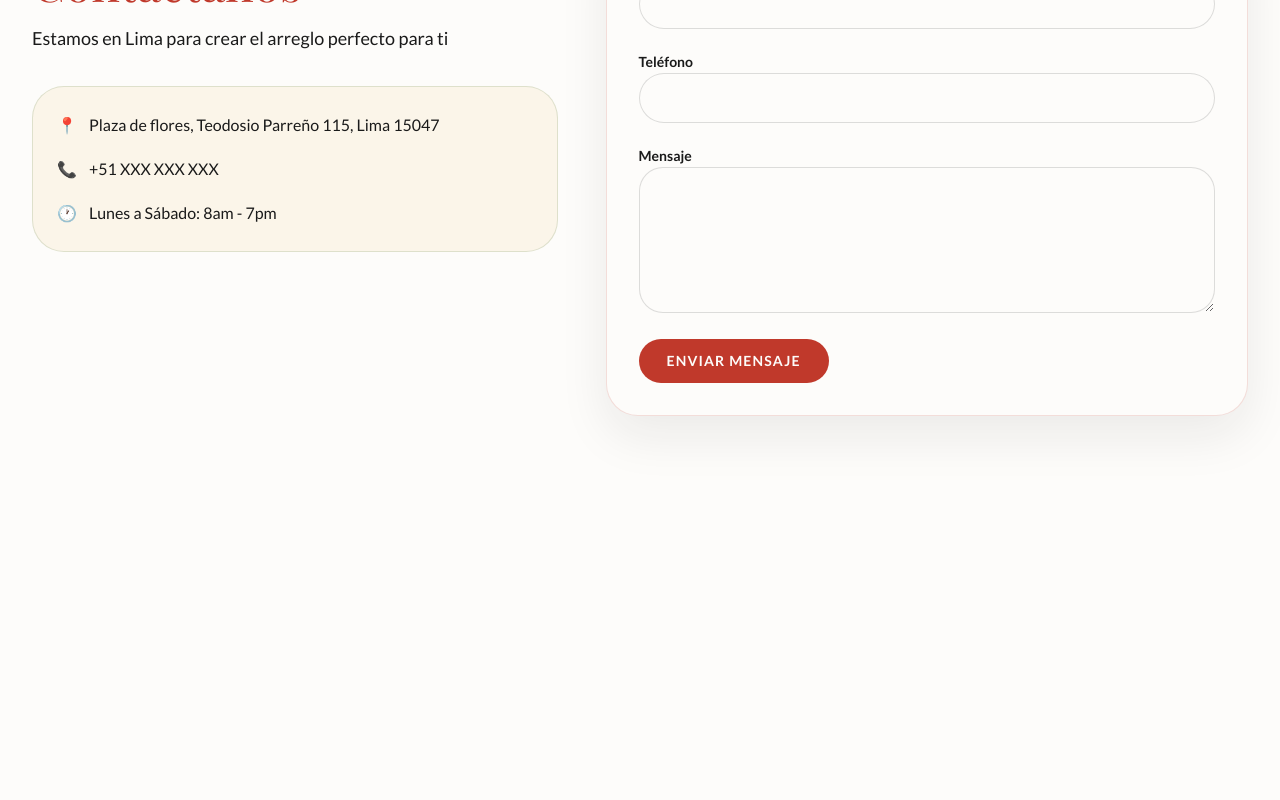
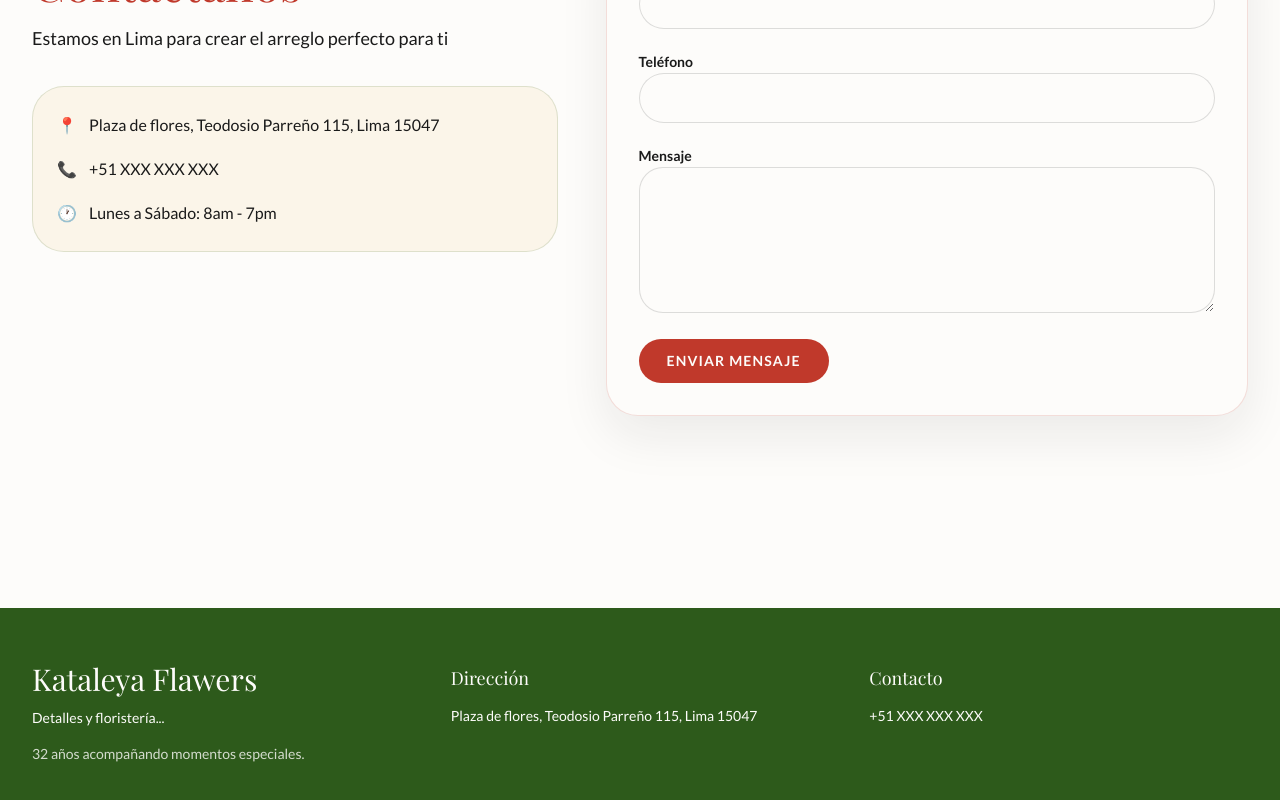
Before and after one commit to andrest04/kataleya-flawers-web, a Next.js app: page / in a window 1280 px wide. Shown: the part 3005-3805 px from the top of the page. Before the commit the page ends 3613 px from the top, so only its background shows below. Built offline with nearby package versions, Linux system fonts and the light colour scheme.

Commit message:
chore: update .gitignore and README, add Footer component to layout, refine metadata in RootLayout

```diff
--- a/src/app/layout.tsx
+++ b/src/app/layout.tsx
@@ -4,6 +4,7 @@ import { Analytics } from "@vercel/analytics/next";
 import { SpeedInsights } from "@vercel/speed-insights/next";
 
 import Navbar from "@/components/Navbar";
+import Footer from "@/components/Footer";
 
 import "./globals.css";
 
@@ -18,8 +19,12 @@ const geistMono = Geist_Mono({
 });
 
 export const metadata: Metadata = {
-  title: "Create Next App",
-  description: "Generated by create next app",
+  title: {
+    default: "Kataleya Flawers",
+    template: "%s | Kataleya Flawers",
+  },
+  description:
+    "Floristería en Lima con 32 años de experiencia en arreglos florales y orquídeas. Encargos para celebraciones, homenajes y regalos.",
 };
 
 export default function RootLayout({
@@ -34,6 +39,7 @@ export default function RootLayout({
       >
         <Navbar />
         {children}
+        <Footer />
         <Analytics />
         <SpeedInsights />
       </body>
--- a/src/app/page.tsx
+++ b/src/app/page.tsx
@@ -1,13 +1,7 @@
-import type { Metadata } from "next";
-
 import AboutSection from "@/components/sections/AboutSection";
 import CatalogSection from "@/components/sections/CatalogSection";
 import ContactSection from "@/components/sections/ContactSection";
 import HeroSection from "@/components/sections/HeroSection";
-
-export const metadata: Metadata = {
-  title: "Inicio",
-};
 
 export default function Home() {
   return (
```
Also changed, not shown: 2 other files (tests, documents, lock files or other folders).
